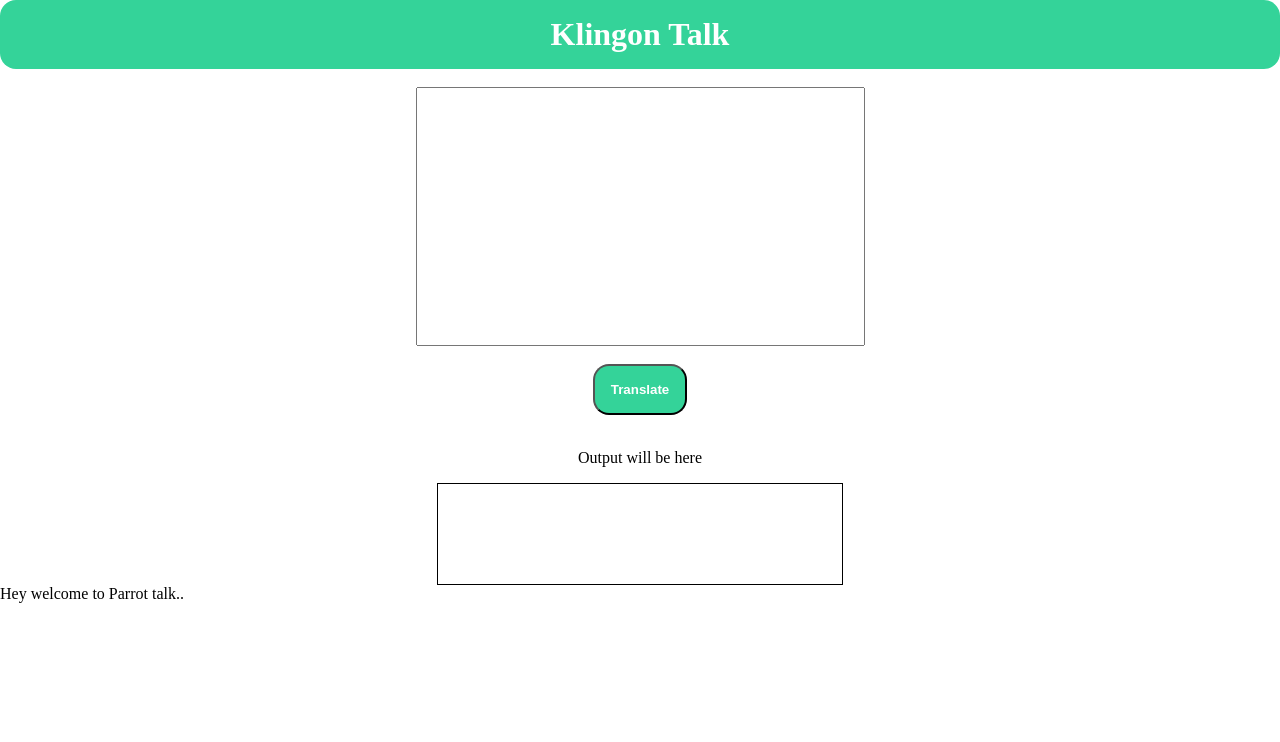
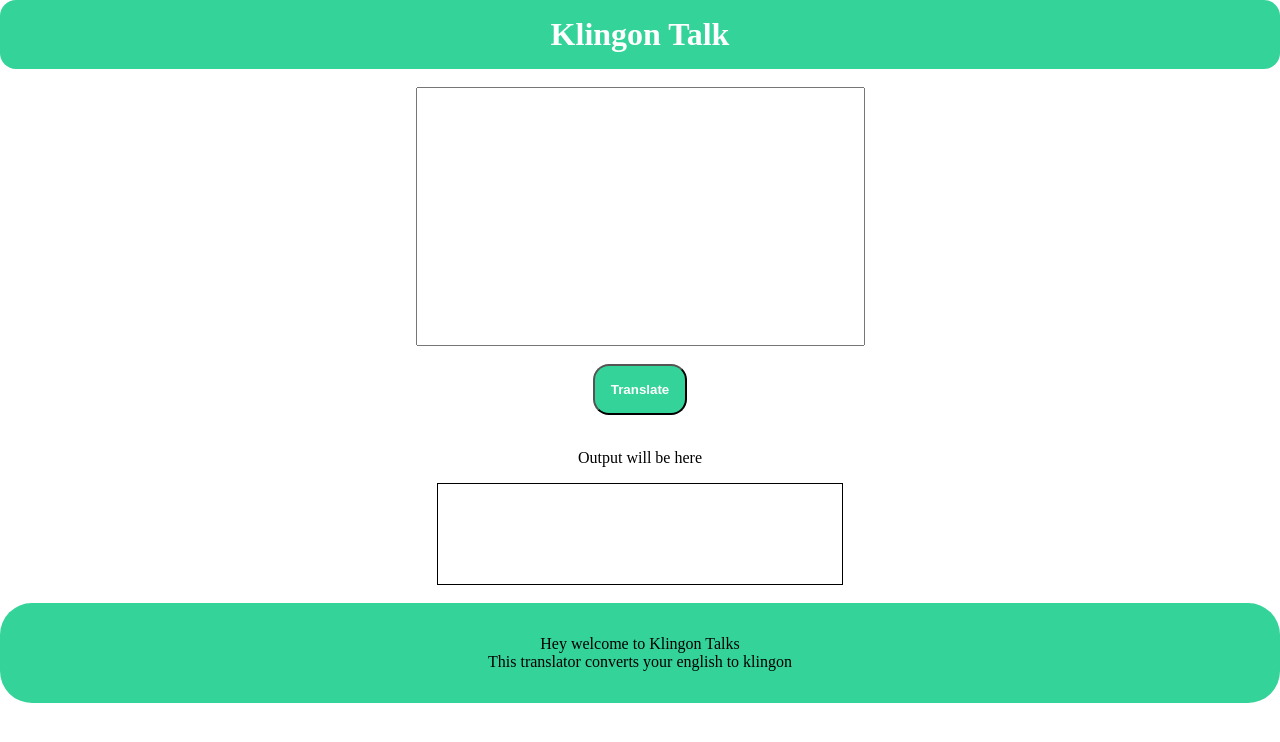
Before and after one commit to arumugaprakash-t/klingon-talk, a plain HTML site: page index.html in a window 1280 px wide. Drawn offline with Linux system fonts and the light colour scheme.

Commit message:
edited footer

```diff
--- a/index.html
+++ b/index.html
@@ -21,10 +21,12 @@
     <p>Output will be here </p>
 
     <div id="output"></div>
+    <br>
     <script src="app.js"></script>
 
     <footer>
-        Hey welcome to Parrot talk..
+        Hey welcome to Klingon Talks <br>
+        This translator converts your english to klingon
     </footer>
 </body>
 </html>
--- a/styles.css
+++ b/styles.css
@@ -4,6 +4,12 @@
 
 body{
     margin:0px;
+}
+footer{
+    padding: 2rem;
+    text-align: center;
+    border-radius: 2rem;
+    background-color: var(--primary-color);
 }
 
 p{
```
